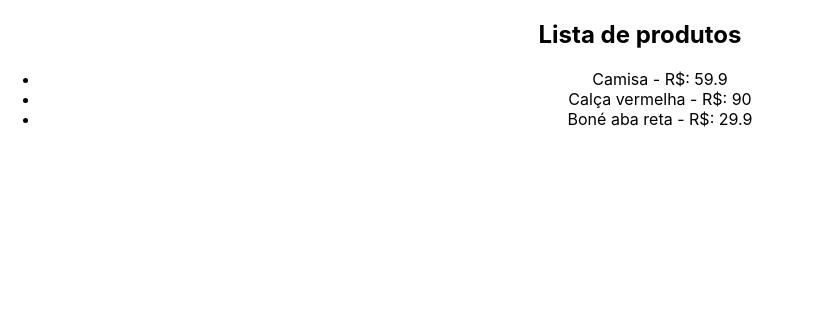
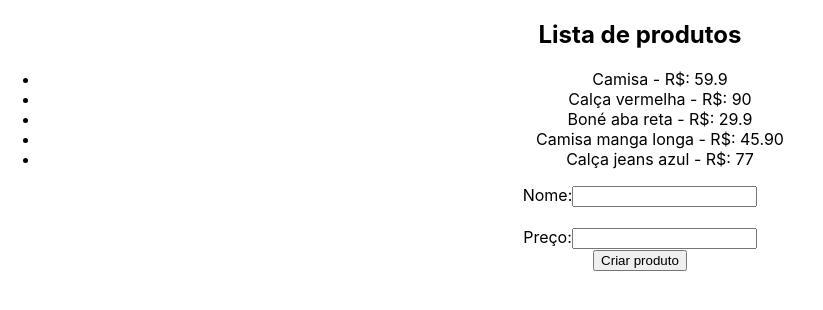
Before and after one commit to GilbertoASJ/ReactJs-Course, a React (Create React App) app in the folder 6_http_react/: page / in a window 1280 px wide. Shown: the top 310 px of the page, without its empty margins (0-823 px from the left). Built offline with nearby package versions, Linux system fonts and the light colour scheme; data requests are answered from the project's data file.

Commit message:
Feature: :sparkles: Adding data with r eact

```diff
--- a/6_http_react/data/db.json
+++ b/6_http_react/data/db.json
@@ -14,6 +14,16 @@
       "id": 3,
       "name": "Boné aba reta",
       "price": 29.9
+    },
+    {
+      "name": "Camisa manga longa",
+      "price": "45.90",
+      "id": 4
+    },
+    {
+      "name": "Calça jeans azul",
+      "price": "77",
+      "id": 5
     }
   ]
 }
--- a/6_http_react/src/App.jsx
+++ b/6_http_react/src/App.jsx
@@ -6,8 +6,10 @@ const url = 'http://localhost:3000/products'
 function App() {
 
     const [products, setProducts] = useState([])
+    const [productName, setProductName] = useState("")
+    const [productPrice, setProductPrice] = useState("")
 
-    // Resgatando dados
+    // 1 - Resgatando dados
     useEffect(() => {
 
         async function fetchData() {
@@ -22,6 +24,28 @@ function App() {
 
     }, [])
 
+    // 2 - Adicionando produtos
+    const handleSubmit = async (e) => {
+
+        e.preventDefault()
+
+        const product = {
+            name: productName,
+            price: productPrice
+        }
+
+        // Adicionando o produto no db.json
+        const res = await fetch(url, {
+            method: 'POST',
+            headers: {
+                "Content-Type": "application/json"
+            },
+            body: JSON.stringify(product)
+        })
+
+        console.log(product, products)
+    }
+
     return (
         <div className="App">
             <h2>Lista de produtos</h2>
@@ -34,6 +58,36 @@ function App() {
                     </li>
                 ))}
             </ul>
+
+            <div>
+                <form onSubmit={handleSubmit}>
+                    <label>
+                        Nome:
+                        <input
+                            type="text"
+                            value={productName}
+                            name="productName"
+                            onChange={(e) => {setProductName(e.target.value)}}
+                        />
+                    </label>
+
+                    <br /><br />
+
+                    <label>
+                        Preço:
+                        <input
+                            type="number"
+                            value={productPrice}
+                            name="productPrice"
+                            onChange={(e) => {setProductPrice(e.target.value)}}
+                        />
+                    </label>
+
+                    <br />
+
+                    <input type="submit" value="Criar produto" />
+                </form>
+            </div>
         </div>
     );
 }
```
Also changed, not shown: 6_http_react/public/index.html (+0 -10 lines).
